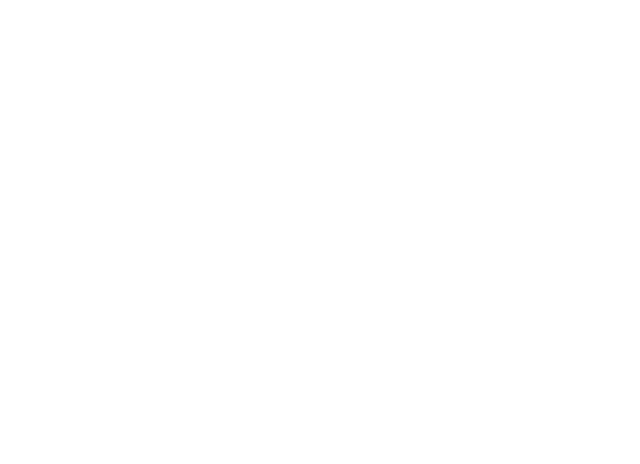
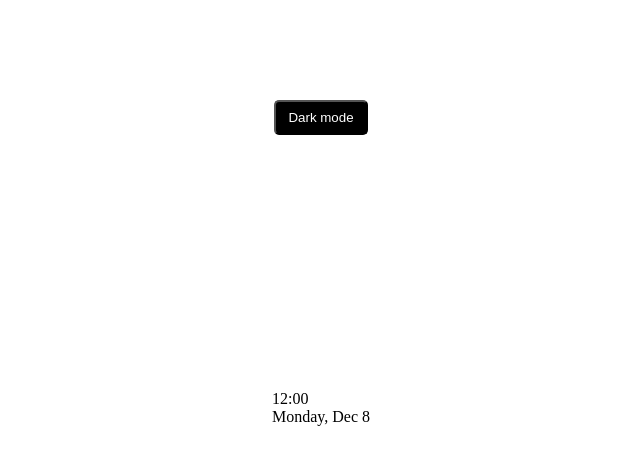
Before and after one commit to Am1d1v/ThemeClock, a plain HTML site: page index.html in a window 1280 px wide. Shown: the whole page, without its empty margins (319-959 px from the left). Drawn offline with Linux system fonts and the light colour scheme.

Commit message:
Add files via upload

```diff
--- a/index.html
+++ b/index.html
@@ -10,6 +10,19 @@
 </head>
 <body>
 
+    <button class="toggle">Dark mode</button>
+    <div class="clock-container">
+        <div class="clock">
+            <div class="needle-hour"></div>
+            <div class="needle-minute"></div>
+            <div class="needle-second"></div>
+            <div class="center-point"></div>
+        </div>
+        <div class="time">12:00</div>
+        <div class="date">
+            Monday, Dec <span class="circle">8</span>
+        </div>
+    </div>
 
 
     <script src="script.js"></script>
--- a/style.sass
+++ b/style.sass
@@ -2,5 +2,30 @@
 *
     box-sizing: border-box
 
+:root
+    --primary-color: #000
+    --secondary-color: #fff
+
+html
+    transition: all 0.5s ease-in
+    &.dark
+        --primary-color: #fff
+        --secondary-color: #333
+        background-color: #111
+        color: var(--primary-color)
+
 body
     height: 100vh
+    display: flex
+    justify-content: center
+    align-items: center
+    flex-direction: column
+
+.toggle
+    background-color: var(--primary-color)
+    color: var(--secondary-color)
+    border-radius: 5px
+    padding: 8px 12px
+    position: absolute
+    top: 100px
+    cursor: pointer
```
Also changed, not shown: style.css, style.min.css, 2 other files.
